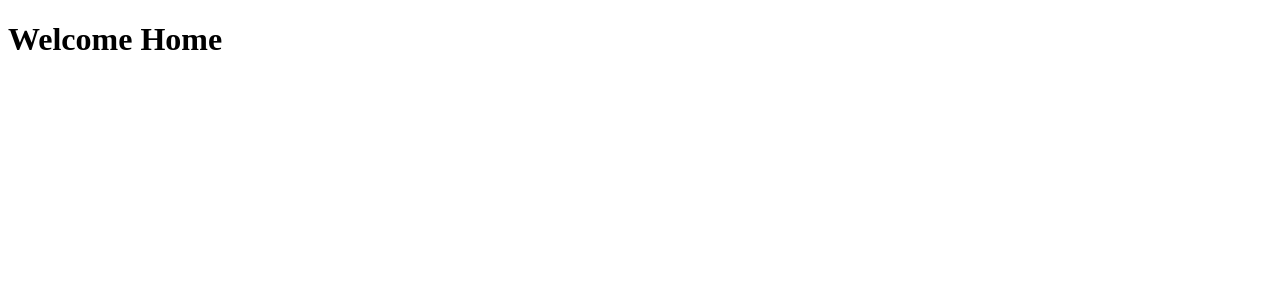
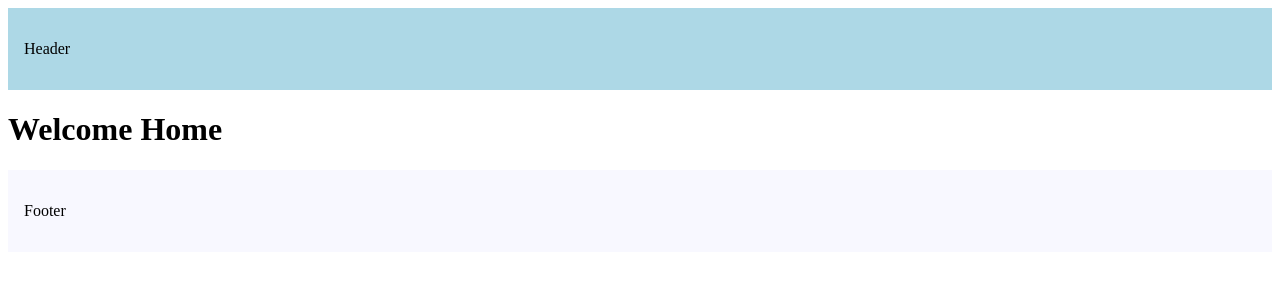
Before and after one commit to m10hit/next-practice, a Next.js app: page / in a window 1280 px wide. Shown: the top 300 px of the page. Built offline with nearby package versions, Linux system fonts and the light colour scheme.

Commit message:
have common layout for all the pages in our app

```diff
--- a/src/app/layout.tsx
+++ b/src/app/layout.tsx
@@ -1,16 +1,34 @@
 export const metadata = {
   title: 'Next.js',
   description: 'Generated by Next.js',
-}
+};
 
 export default function RootLayout({
   children,
 }: {
-  children: React.ReactNode
+  children: React.ReactNode;
 }) {
   return (
     <html lang="en">
-      <body>{children}</body>
+      <body>
+        <header
+          style={{
+            backgroundColor: 'lightblue',
+            padding: '1rem',
+          }}
+        >
+          <p>Header</p>
+        </header>
+        {children}
+        <footer
+          style={{
+            backgroundColor: 'ghostwhite',
+            padding: '1rem',
+          }}
+        >
+          <p>Footer</p>
+        </footer>
+      </body>
     </html>
-  )
+  );
 }
```
